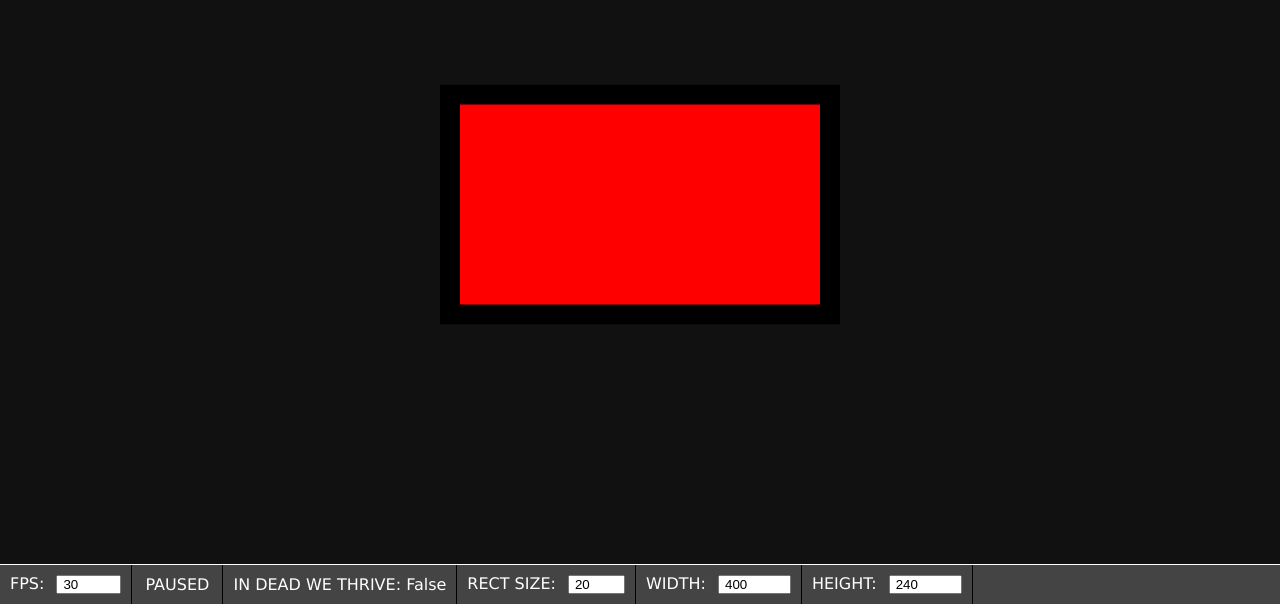
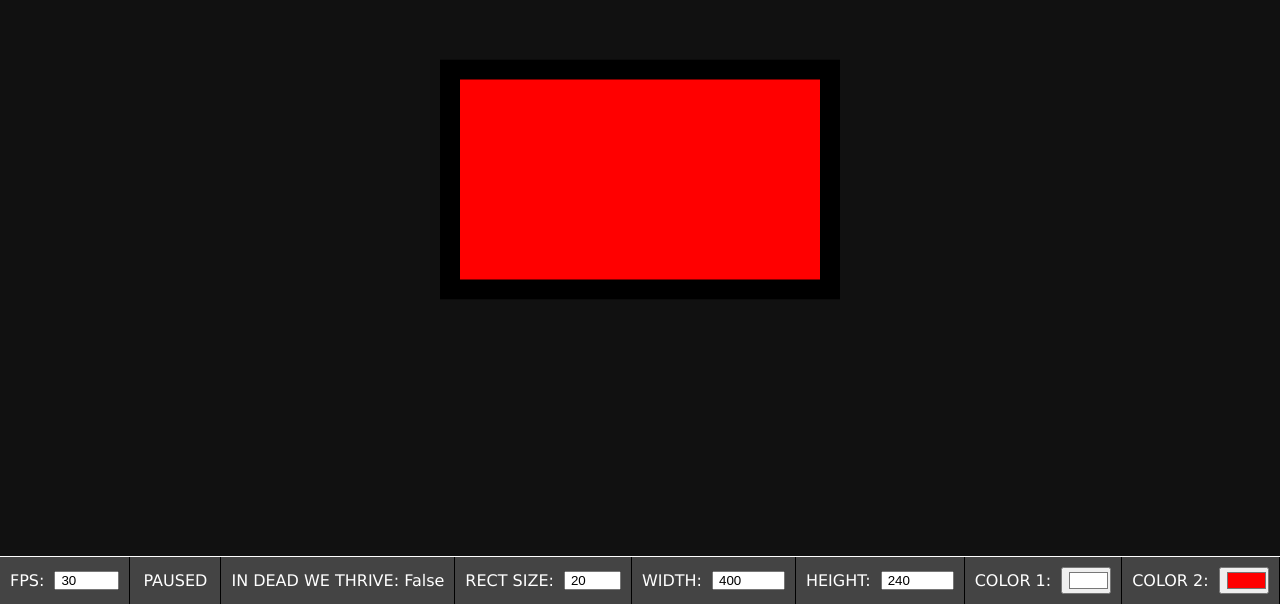
Before and after one commit to N-bred/simulation-playground, a Svelte app: page / in a window 1280 px wide. Shown: the part 195-800 px from the top of the page. Built offline with nearby package versions, Linux system fonts and the light colour scheme.

Commit message:
Added reset functionality

```diff
--- a/src/App.svelte
+++ b/src/App.svelte
@@ -14,18 +14,27 @@
   let WIDTH = $state(400);
   let HEIGHT = $state(240);
   let RECT_SIZE = $state(20);
+  let ACTIVE_COLOR = $state("#ffffff");
+  let INACTIVE_COLOR = $state("#FF0000");
+  let reset = $state(false);
   const CELLS_PER_WIDTH = $derived(Math.ceil(WIDTH / RECT_SIZE));
   const CELLS_PER_HEIGHT = $derived(Math.ceil(HEIGHT / RECT_SIZE));
 
   const options: Options = $derived({
     background_color: "#000000",
-    rectActive_color: "#ffffff",
-    rectInactive_color: "#ff0000",
+    rectActive_color: ACTIVE_COLOR,
+    rectInactive_color: INACTIVE_COLOR,
     rect_size: RECT_SIZE,
   });
 
-  let board_state = $derived(create_board(CELLS_PER_WIDTH, CELLS_PER_HEIGHT));
-  let next_board_state = $derived(create_board(CELLS_PER_WIDTH, CELLS_PER_HEIGHT));
+  let board_state = $derived.by(() => {
+    reset;
+    return create_board(CELLS_PER_WIDTH, CELLS_PER_HEIGHT);
+  });
+  let next_board_state = $derived.by(() => {
+    reset;
+    return create_board(CELLS_PER_WIDTH, CELLS_PER_HEIGHT);
+  });
 
   const getActiveCells = (x: number, y: number) => {
     let has_top = true;
@@ -178,7 +187,7 @@
     alterStatus(new_x, new_y);
   };
 
-  const pause_play = () => {
+  const pausePlay = () => {
     if (is_paused) {
       updateDataLoop();
     } else {
@@ -187,9 +196,17 @@
     is_paused = !is_paused;
   };
 
+  const resetBoard = () => {
+    board_state = create_board(CELLS_PER_WIDTH, CELLS_PER_HEIGHT);
+  };
+
   window.addEventListener("keypress", (e) => {
     if (e.key === "p") {
-      pause_play();
+      pausePlay();
+    }
+
+    if (e.key === "r") {
+      resetBoard();
     }
   });
 </script>
@@ -204,7 +221,7 @@
     <input name="fps_input" id="fps_input" type="number" min="1" max="144" bind:value={fps} />
   </div>
   <div class="status_item">
-    <button onclick={() => pause_play()} style="min-width: 70px;">
+    <button onclick={() => pausePlay()} style="min-width: 70px;">
       {#if is_paused}
         PAUSED
       {:else}
@@ -275,6 +292,14 @@
       }}
     />
   </div>
+  <div class="status_item">
+    <label for="active_color_input">COLOR 1: </label>
+    <input name="active_color_input" id="active_color_input" type="color" bind:value={ACTIVE_COLOR} />
+  </div>
+  <div class="status_item">
+    <label for="inactive_color_input">COLOR 2: </label>
+    <input name="inactive_color_input" id="inactive_color_input" type="color" bind:value={INACTIVE_COLOR} />
+  </div>
 </div>
 
 <style>
@@ -282,7 +307,7 @@
     position: absolute;
     top: 50%;
     left: 50%;
-    transform: translate(-50%, -50%);
+    transform: translate(-50%, calc(-50% - 25px));
   }
 
   .status_bar {
@@ -299,6 +324,9 @@
 
   .status_item {
     border-right: 1px solid #000;
+    display: flex;
+    flex-direction: row;
+    align-items: center;
 
     button {
       all: unset;
```
